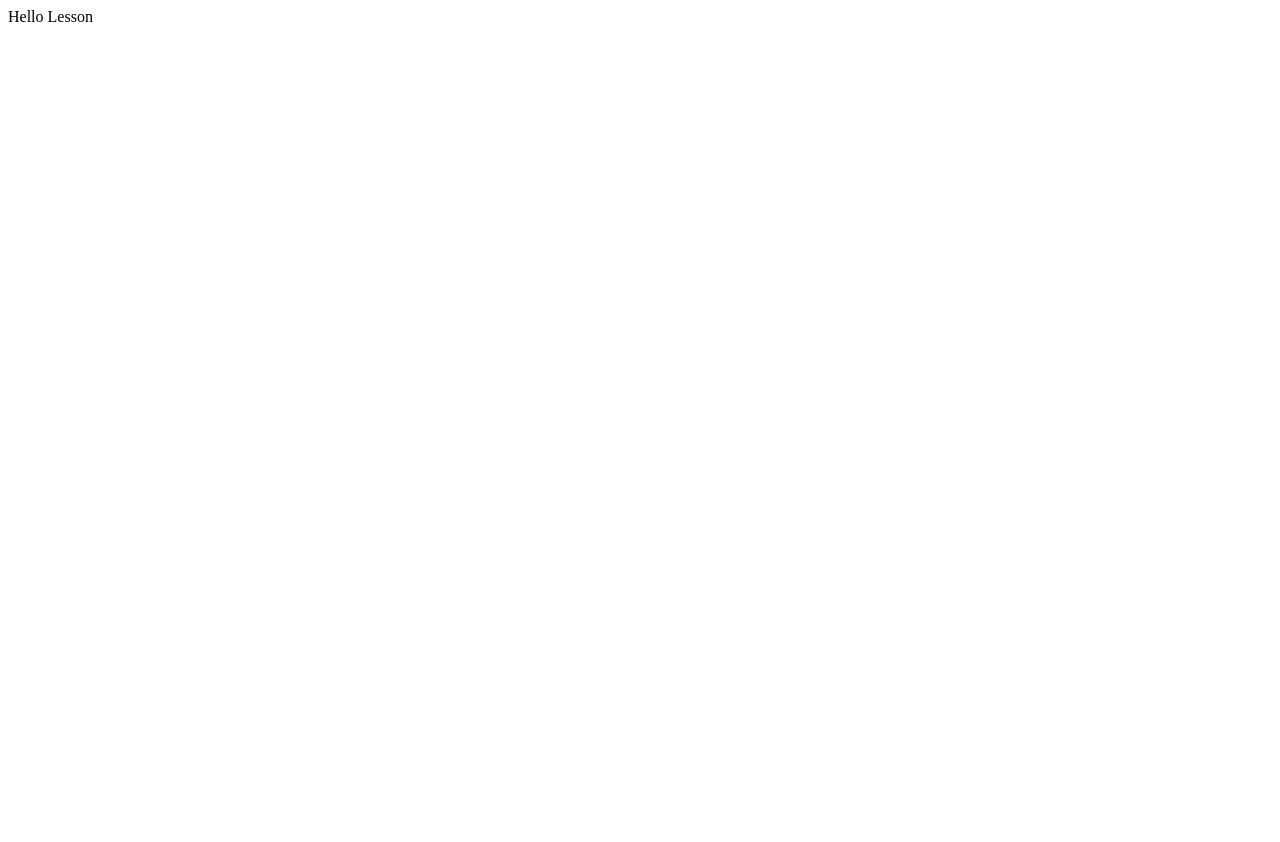
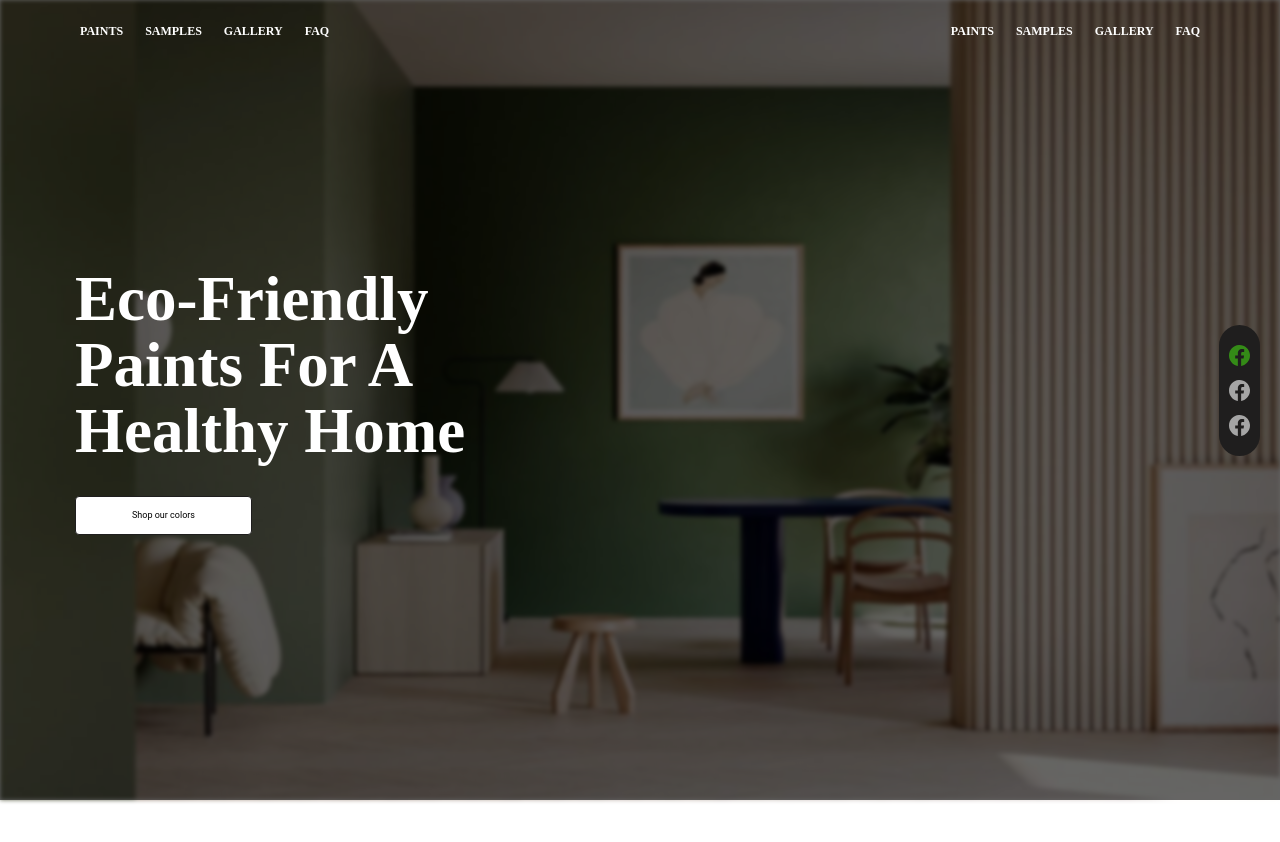
Before and after one commit to NE0manceR/lesson6, a plain HTML site: page index.html in a window 1280 px wide. Shown: the top 842 px of the page. Before the commit the page ends 800 px from the top, so only its background shows below. Drawn offline with Linux system fonts and the light colour scheme.

Commit message:
main section

```diff
--- a/index.html
+++ b/index.html
@@ -1,12 +1,97 @@
 <!DOCTYPE html>
 <html lang="en">
+
 <head>
   <meta charset="UTF-8">
   <meta http-equiv="X-UA-Compatible" content="IE=edge">
   <meta name="viewport" content="width=device-width, initial-scale=1.0">
+  <link rel="stylesheet" href="./style/style.min.css">
   <title>Lesson 6</title>
 </head>
+
 <body>
-  Hello Lesson
+  <header class="header">
+    <div class="header__link-wrap container">
+      <div>
+        <a class="header__link" href="">Paints</a>
+        <a class="header__link" href="">Samples</a>
+        <a class="header__link" href="">Gallery</a>
+        <a class="header__link" href="">FAQ</a>
+      </div>
+
+      <div>
+        <a class="header__link" href="">Paints</a>
+        <a class="header__link" href="">Samples</a>
+        <a class="header__link" href="">Gallery</a>
+        <a class="header__link" href="">FAQ</a>
+      </div>
+    </div>
+  </header>
+  <section class="main">
+    <div class="main__filter"></div>
+    <img class="main__bcg" src="./img/main_bcg.png" alt="img">
+    <div class="container main__content">
+      <h1 class="main__title">
+        Eco-Friendly Paints For A Healthy Home
+      </h1>
+      <button class="main__btn">Shop our colors</button>
+    </div>
+  </section>
+
+  <div class="social">
+    <svg width="21" height="21" viewBox="0 0 21 21" fill="none" xmlns="http://www.w3.org/2000/svg">
+      <g clip-path="url(#clip0_4106_2)">
+        <path
+          d="M0 10.5632C0.00122846 15.7603 3.7572 20.1856 8.85858 21V13.6164H6.19478V10.5632H8.86173V8.23899C8.74246 7.13766 9.11635 6.04006 9.88188 5.24384C10.6474 4.44762 11.7253 4.03533 12.8232 4.11877C13.6112 4.13158 14.3972 4.20219 15.1752 4.33007V6.92791H13.848C13.3911 6.8677 12.9317 7.01954 12.5993 7.34064C12.2669 7.66175 12.0974 8.11737 12.1387 8.57912V10.5632H15.0481L14.583 13.6174H12.1387V21C17.6556 20.1227 21.5243 15.0529 20.9421 9.46349C20.3598 3.87406 15.5303 -0.278321 9.95243 0.0145843C4.37452 0.30749 0.000892468 4.94314 0 10.5632Z"
+          fill="#43d313" fill-opacity="0.6" />
+      </g>
+      <defs>
+        <clipPath id="clip0_4106_2">
+          <rect width="21" height="21" fill="white" />
+        </clipPath>
+      </defs>
+    </svg>
+    <svg width="21" height="21" viewBox="0 0 21 21" fill="none" xmlns="http://www.w3.org/2000/svg">
+      <g clip-path="url(#clip0_4106_2)">
+        <path
+          d="M0 10.5632C0.00122846 15.7603 3.7572 20.1856 8.85858 21V13.6164H6.19478V10.5632H8.86173V8.23899C8.74246 7.13766 9.11635 6.04006 9.88188 5.24384C10.6474 4.44762 11.7253 4.03533 12.8232 4.11877C13.6112 4.13158 14.3972 4.20219 15.1752 4.33007V6.92791H13.848C13.3911 6.8677 12.9317 7.01954 12.5993 7.34064C12.2669 7.66175 12.0974 8.11737 12.1387 8.57912V10.5632H15.0481L14.583 13.6174H12.1387V21C17.6556 20.1227 21.5243 15.0529 20.9421 9.46349C20.3598 3.87406 15.5303 -0.278321 9.95243 0.0145843C4.37452 0.30749 0.000892468 4.94314 0 10.5632Z"
+          fill="white" fill-opacity="0.6" />
+      </g>
+      <defs>
+        <clipPath id="clip0_4106_2">
+          <rect width="21" height="21" fill="white" />
+        </clipPath>
+      </defs>
+    </svg>
+    <svg width="21" height="21" viewBox="0 0 21 21" fill="none" xmlns="http://www.w3.org/2000/svg">
+      <g clip-path="url(#clip0_4106_2)">
+        <path
+          d="M0 10.5632C0.00122846 15.7603 3.7572 20.1856 8.85858 21V13.6164H6.19478V10.5632H8.86173V8.23899C8.74246 7.13766 9.11635 6.04006 9.88188 5.24384C10.6474 4.44762 11.7253 4.03533 12.8232 4.11877C13.6112 4.13158 14.3972 4.20219 15.1752 4.33007V6.92791H13.848C13.3911 6.8677 12.9317 7.01954 12.5993 7.34064C12.2669 7.66175 12.0974 8.11737 12.1387 8.57912V10.5632H15.0481L14.583 13.6174H12.1387V21C17.6556 20.1227 21.5243 15.0529 20.9421 9.46349C20.3598 3.87406 15.5303 -0.278321 9.95243 0.0145843C4.37452 0.30749 0.000892468 4.94314 0 10.5632Z"
+          fill="white" fill-opacity="0.6" />
+      </g>
+      <defs>
+        <clipPath id="clip0_4106_2">
+          <rect width="21" height="21" fill="white" />
+        </clipPath>
+      </defs>
+    </svg>
+  </div>
+
+  <script>
+    let header = document.querySelector('.header');
+    let button = document.querySelector('.main__btn');
+
+    window.addEventListener('scroll', () => {
+      if (window.scrollY > 120) {
+        header.classList.add('fixed');
+      }
+
+      if (window.scrollY == 0) {
+        header.classList.remove('fixed');
+      }
+    })
+
+  </script>
 </body>
+
 </html>
--- /dev/null
+++ b/scss/style.scss
@@ -0,0 +1,177 @@
+* {
+  margin: 0;
+  padding: 0;
+  box-sizing: border-box;
+  text-decoration: none;
+}
+
+body {
+  height: 4000px;
+}
+
+.main {
+
+  height: 100vh;
+  position: relative;
+
+  &__content {
+    display: grid;
+    grid-template-rows: max-content max-content;
+    align-content: center;
+    gap: 32px;
+    width: 100%;
+    height: 100%;
+  }
+
+  &__bcg {
+    position: absolute;
+    top: 0;
+    left: 0;
+    width: 100%;
+    height: 100%;
+    filter: blur(2px);
+  }
+
+  &__filter {
+    position: absolute;
+    top: 0;
+    left: 0;
+    width: 100%;
+    height: 100%;
+    background-color: rgba(0, 0, 0, 0.6);
+    z-index: 1;
+  }
+
+  &__title {
+    position: relative;
+    max-width: 410px;
+    font-size: 63px;
+    line-height: 66px;
+    color: #FFFFFF;
+    z-index: 2;
+  }
+
+  &__btn {
+    position: relative;
+    width: max-content;
+    padding: 14px 56px;
+    background: #FFFFFF;
+    border: 1px solid #1F1E1E;
+    border-radius: 4px;
+    font-family: 'Roboto';
+    font-size: 9px;
+    line-height: 9px;
+    text-align: center;
+    color: #000000;
+    z-index: 2;
+    cursor: pointer;
+    transition: background-color 0.3s;
+
+    &:hover {
+      background-color: transparent;
+      color: white;
+      border-color: white;
+    }
+  }
+
+}
+
+.header {
+  position: absolute;
+  width: 100%;
+  z-index: 4;
+
+  &.fixed {
+    position: fixed;
+    left: 0;
+    background-color: white;
+    animation: fixHeader 0.4s forwards;
+    transition: 0.3s;
+
+    @keyframes fixHeader {
+      from {
+        top: -100%;
+      }
+
+      to {
+        top: 0;
+      }
+    }
+
+    .header__link {
+      color: #000000;
+    }
+  }
+
+  &__link-wrap {
+    display: flex;
+    justify-content: space-between;
+
+    div {
+      display: flex;
+      gap: 12px;
+      padding: 20px 0;
+    }
+  }
+
+  &__link {
+    position: relative;
+    padding: 4px;
+    font-weight: 800;
+    font-size: 12px;
+    line-height: 12px;
+    text-transform: uppercase;
+    color: #FFFFFF;
+    border: 1px solid transparent;
+
+    &::before {
+      position: absolute;
+      content: "";
+      right: 0;
+      bottom: 0;
+      height: 2px;
+      width: 0;
+      background-color: white;
+      transition: 0.3s;
+    }
+
+    &:hover::before {
+      width: 100%;
+      left: 0;
+    }
+
+    &:active {
+      border-color: white;
+    }
+
+    &:active::before {
+      background: transparent;
+    }
+  }
+}
+
+.container {
+  max-width: 1130px;
+  margin: 0 auto;
+}
+
+.social {
+  position: fixed;
+  right: 20px;
+  top: calc(100vh - 50% - 75px);
+  display: flex;
+  gap: 14px;
+  flex-direction: column;
+  padding: 20px 10px;
+  background-color: #1F1E1E;
+  z-index: 3;
+  border-radius: 30px;
+
+  svg {
+    cursor: pointer;
+
+    &:hover path {
+      fill: red;
+    }
+  }
+}
```
Also changed, not shown: img/facebook 1.svg (added), img/main_bcg.png (added), style/style.min.css (added), 1 other file.
